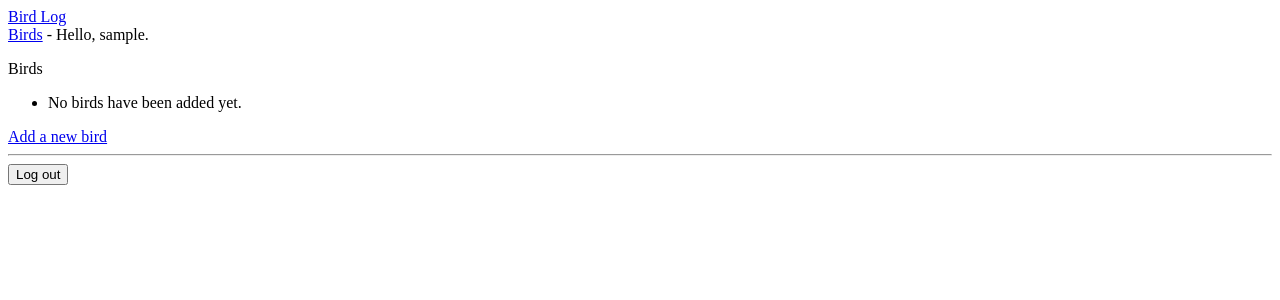
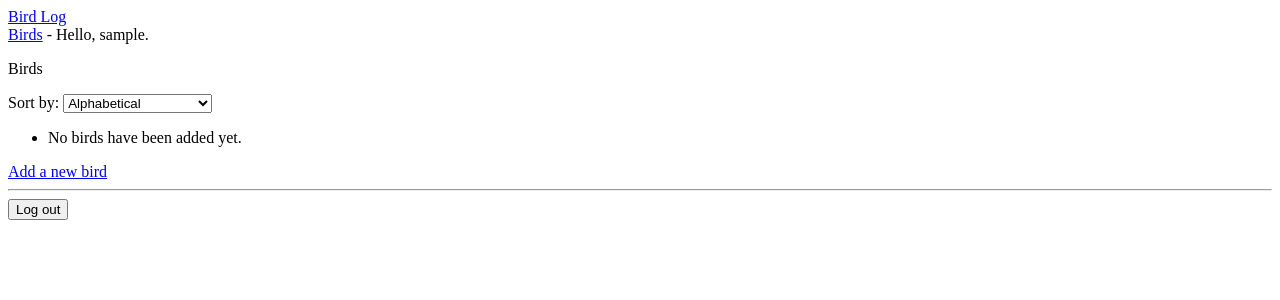
Before and after one commit to Olivia-B18/cpsc350_django_bird, a Django app: page /birds/ in a window 1280 px wide. Shown: the top 300 px of the page. Run offline with Django 5.2, Linux system fonts and the light colour scheme; the visitor is signed in with stand-in values (Sample User, id 1); data that the repository does not hold is empty; parts of the project's set-up code (start-up, migrations or seed data) failed here and were passed over.

Commit message:
Added sort filter to Birds page

```diff
--- a/bird_logs/templates/bird_logs/birds.html
+++ b/bird_logs/templates/bird_logs/birds.html
@@ -3,6 +3,14 @@
 {% block content %}
 
 <p>Birds</p>
+
+<form method="get">
+  <label for="sort">Sort by:</label>
+  <select name="sort" id="sort" onchange="this.form.submit()">
+    <option value="alphabetical" {% if current_sort == 'alphabetical' %}selected{% endif %}>Alphabetical</option>
+    <option value="date_added" {% if current_sort == 'date_added' %}selected{% endif %}>Most Recently Added</option>
+  </select>
+</form>
 
 <ul>
   {% for bird in birds %}
--- a/bird_logs/views.py
+++ b/bird_logs/views.py
@@ -12,8 +12,16 @@ def index(request):
 @login_required
 def birds(request):
     """show all birds"""
-    birds = Bird.objects.filter(owner=request.user).order_by('date_added')
-    context = {'birds': birds}
+    sort = request.GET.get('sort', 'alphabetical')
+
+    # sort by date_added
+    if sort == 'date_added':
+        birds = Bird.objects.filter(owner=request.user).order_by('-date_added')
+    # sort by alphabetical order (default)
+    else:
+        birds = Bird.objects.filter(owner=request.user).order_by('text')
+
+    context = {'birds': birds, 'current_sort': sort}
     return render(request, 'bird_logs/birds.html', context)
 
 @login_required
```
Lines whose indentation alone changed are shown as unchanged.
